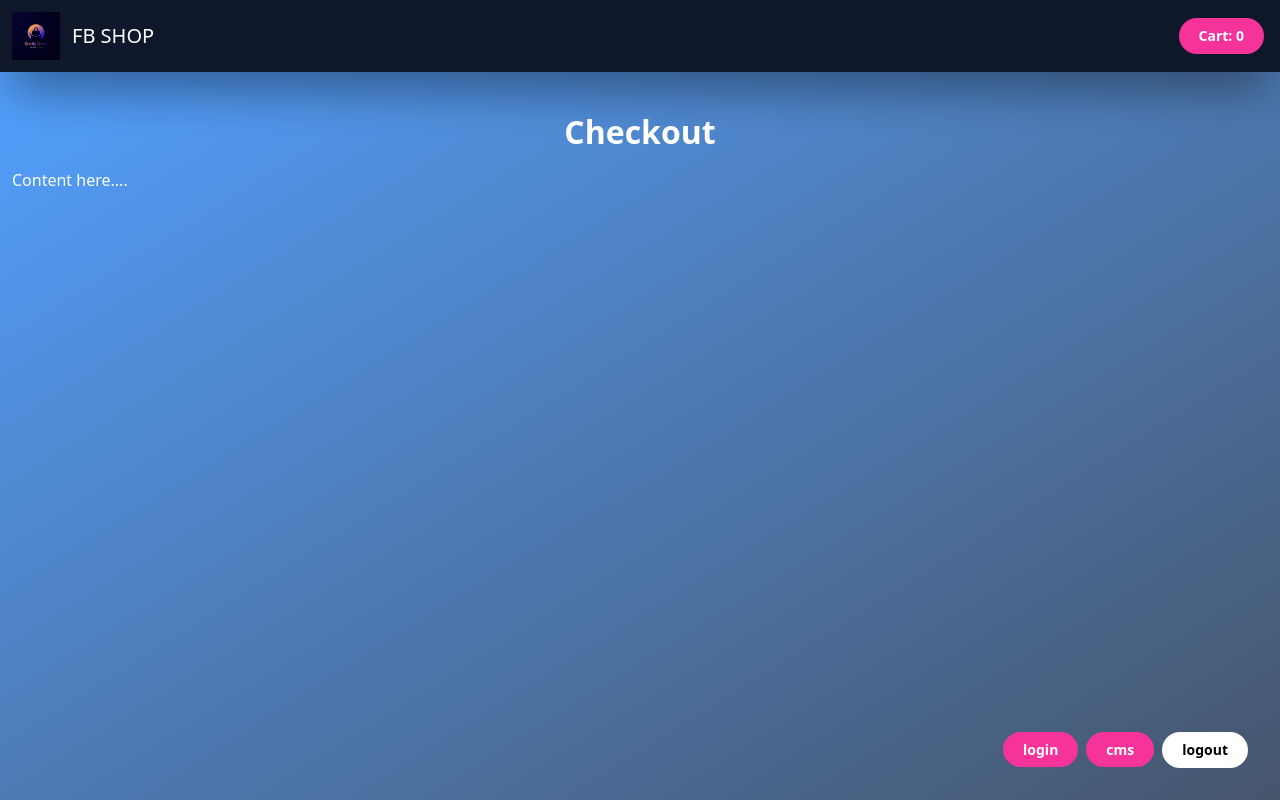
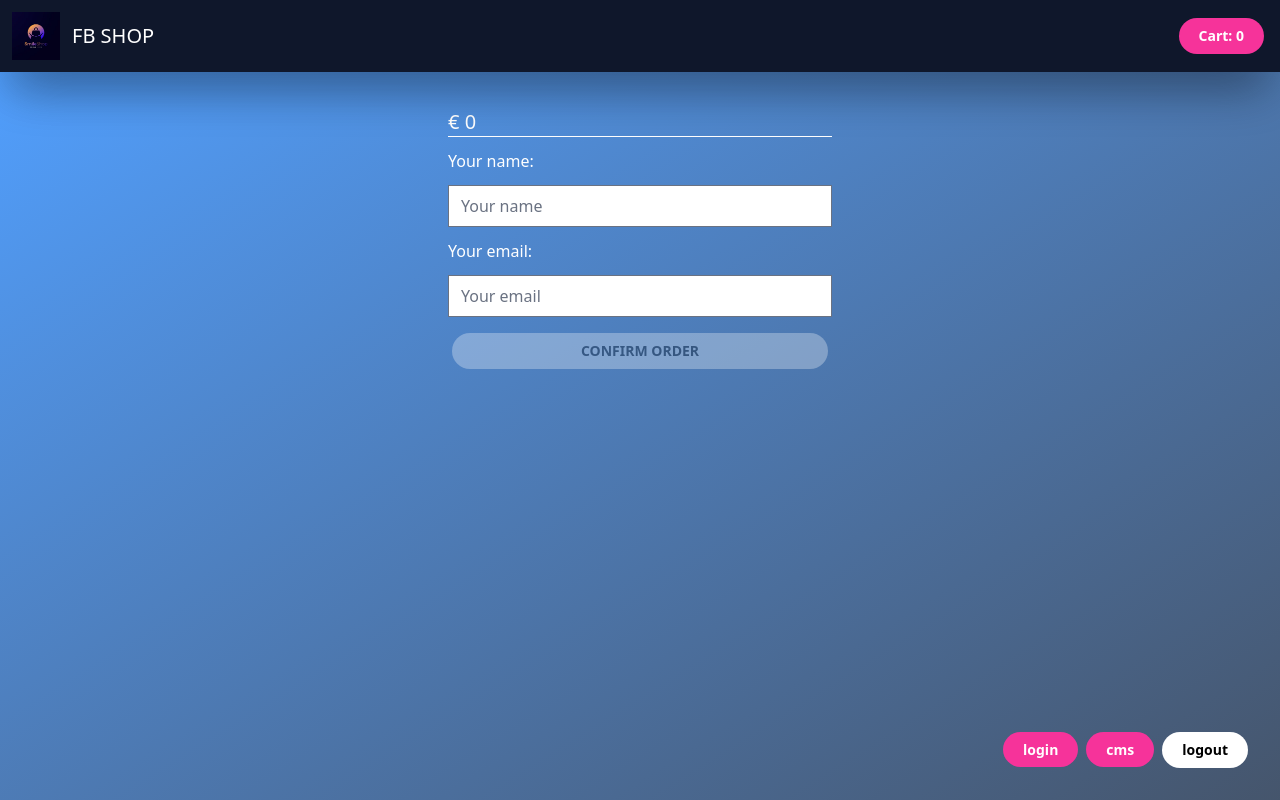
Before and after one commit to L3me05/my-shop, a React (Vite) app: page /checkout in a window 1280 px wide. Built offline with nearby package versions, Linux system fonts and the light colour scheme; what pocketbase would draw is missing.

Commit message:
feature:creazione CheckoutPage.tsx con form

```diff
--- a/package.json
+++ b/package.json
@@ -13,6 +13,7 @@
   },
   "dependencies": {
     "@tailwindcss/vite": "^4.1.11",
+    "clsx": "^2.1.1",
     "font-awesome": "^4.7.0",
     "pocketbase": "^0.26.1",
     "react": "^19.1.0",
--- /dev/null
+++ b/src/model/order-form.ts
@@ -0,0 +1,15 @@
+import type {CartItem} from "./cart-item.ts";
+
+export interface OrderUser {
+    name:string;
+    email:string;
+}
+
+export type OrderStatus = 'pending' | 'done';
+
+export interface OrderForm {
+    user:OrderUser;
+    order: CartItem[];
+    status: OrderStatus;
+    total: number;
+}
--- a/src/pages/checkout/CheckoutPage.tsx
+++ b/src/pages/checkout/CheckoutPage.tsx
@@ -1,9 +1,42 @@
+import clsx from "clsx";
+import {useCheckout} from "./hooks/useCheckout.ts";
+
 export function CheckoutPage() {
+    const {
+        validators, actions,
+        user, dirty, totalCost
+    } = useCheckout();
     return (
-        <>
-            <h1 className="title">Checkout</h1>
+        <div className="max-w-sm mx-auto">
+            <div className="text-xl my-3 border-b">€ {totalCost}</div>
 
-            Content here....
-        </>
+            <form className="flex flex-col gap-3" onSubmit={actions.sendOrder}>
+                Your name:
+                <input
+                    type="text" placeholder="Your name"
+                    name="name"
+                    value={user.name}
+                    onChange={actions.changeHandler}
+                    className={clsx({'error':!validators.isNameValid && dirty})}
+                />
+                Your email:
+                <input
+                    type="email" placeholder="Your email"
+                    name="email"
+                    value={user.email}
+                    onChange={actions.changeHandler}
+                    className={clsx({'error':!validators.isEmailValid && dirty})}
+                />
+
+                <button
+                    className={clsx('btn', {primary: !validators.isValid, 'success': validators.isValid})}
+                    type="submit" disabled={!validators.isValid}
+                >
+                    CONFIRM ORDER
+                </button>
+
+            </form>
+
+        </div>
     )
 }
--- /dev/null
+++ b/src/pages/checkout/hooks/useCheckout.ts
@@ -0,0 +1,58 @@
+import {selectCartList, selectTotalCartCost, useCart} from "../../../services/cart";
+import {useNavigate} from "react-router-dom";
+import {type ChangeEvent, useState} from "react";
+import * as React from "react";
+import type {OrderForm} from "../../../model/order-form.ts";
+
+export const EMAIL_REGEX= /^(([^<>()[\]\\.,;:\s@"]+(\.[^<>()[\]\\.,;:\s@"]+)*)|(".+"))@((\[[0-9]{1,3}\.[0-9]{1,3}\.[0-9]{1,3}\.[0-9]{1,3}])|(([a-zA-Z\-0-9]+\.)+[a-zA-Z]{2,}))$/;
+
+export function useCheckout() {
+    const totalCost=useCart(selectTotalCartCost);
+    const order=useCart(selectCartList);
+    const clearCart=useCart(state => state.clearCart);
+    const navigate = useNavigate();
+
+    const [user, setUser] =useState({ name:"", email:""});
+    const [dirty, setDirty] = useState(false);
+
+
+    function changeHandler(e: ChangeEvent<HTMLInputElement>) {
+        const name = e.currentTarget.name;
+        const value = e.currentTarget.value;
+        setUser(state => ({...state, [name]: value}));
+        setDirty(true);
+    }
+
+    function sendOrder(e: React.FormEvent<HTMLFormElement> ) {
+        e.preventDefault();
+        const orderInfo: OrderForm= {
+            order,
+            user,
+            status: 'pending',
+            total: totalCost,
+        }
+        console.log(orderInfo);
+        clearCart();
+        navigate('/thankyou');
+    }
+
+    const isNameValid= user.name.length;
+    const isEmailValid = user.email.match(EMAIL_REGEX);
+    const isValid = isNameValid && isEmailValid;
+
+
+    return {
+        validators: {
+            isNameValid,
+            isEmailValid,
+            isValid
+        },
+        actions: {
+            sendOrder,
+            changeHandler
+        },
+        user,
+        dirty,
+        totalCost
+    }
+}
--- a/src/services/cart/useCart.ts
+++ b/src/services/cart/useCart.ts
@@ -1,4 +1,4 @@
-import type {CartItem} from "../../model/CartItem.ts";
+import type {CartItem} from "../../model/cart-item.ts";
 import type {Product} from "../../model/product.ts";
 import {create} from "zustand";
 
```
Also changed, not shown: src/model/cart-item.ts (renamed from src/model/CartItem.ts), 2 other files (tests, documents, lock files or other folders).
